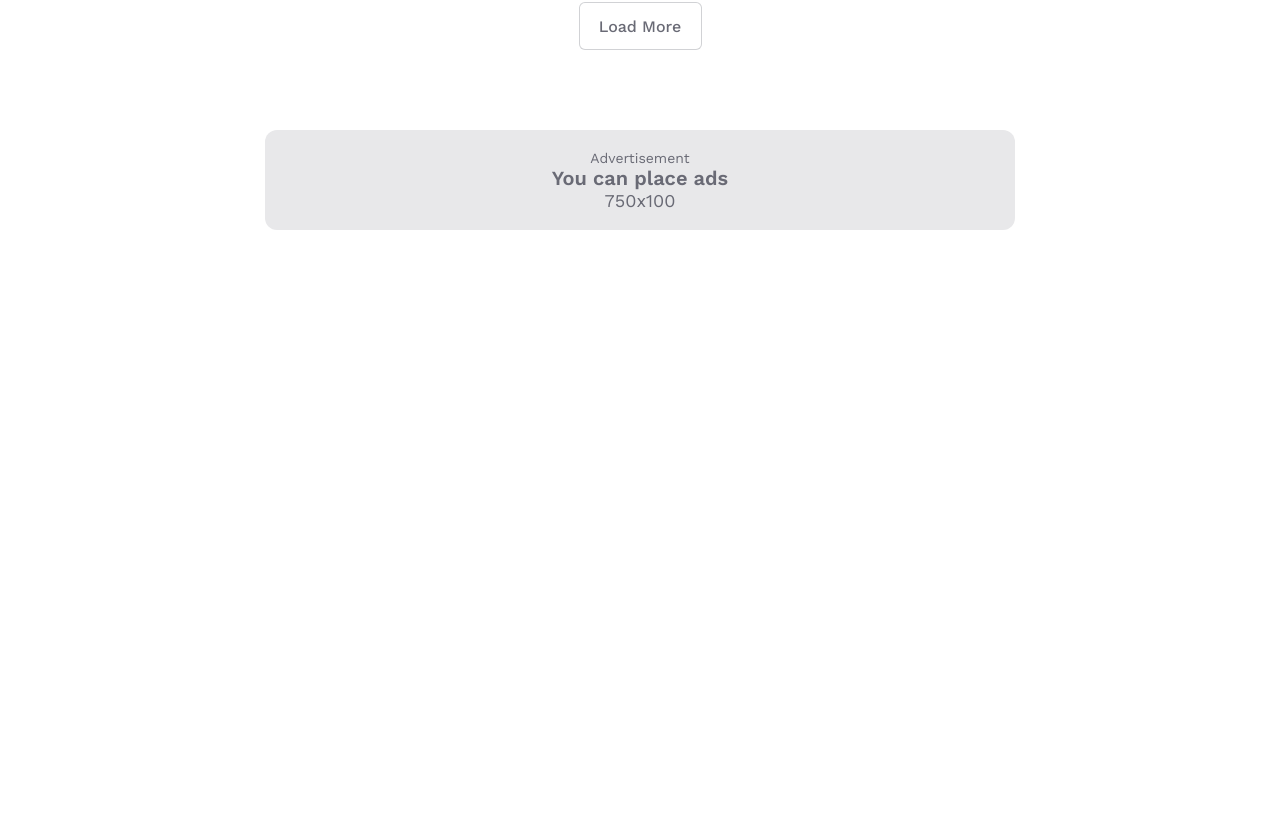
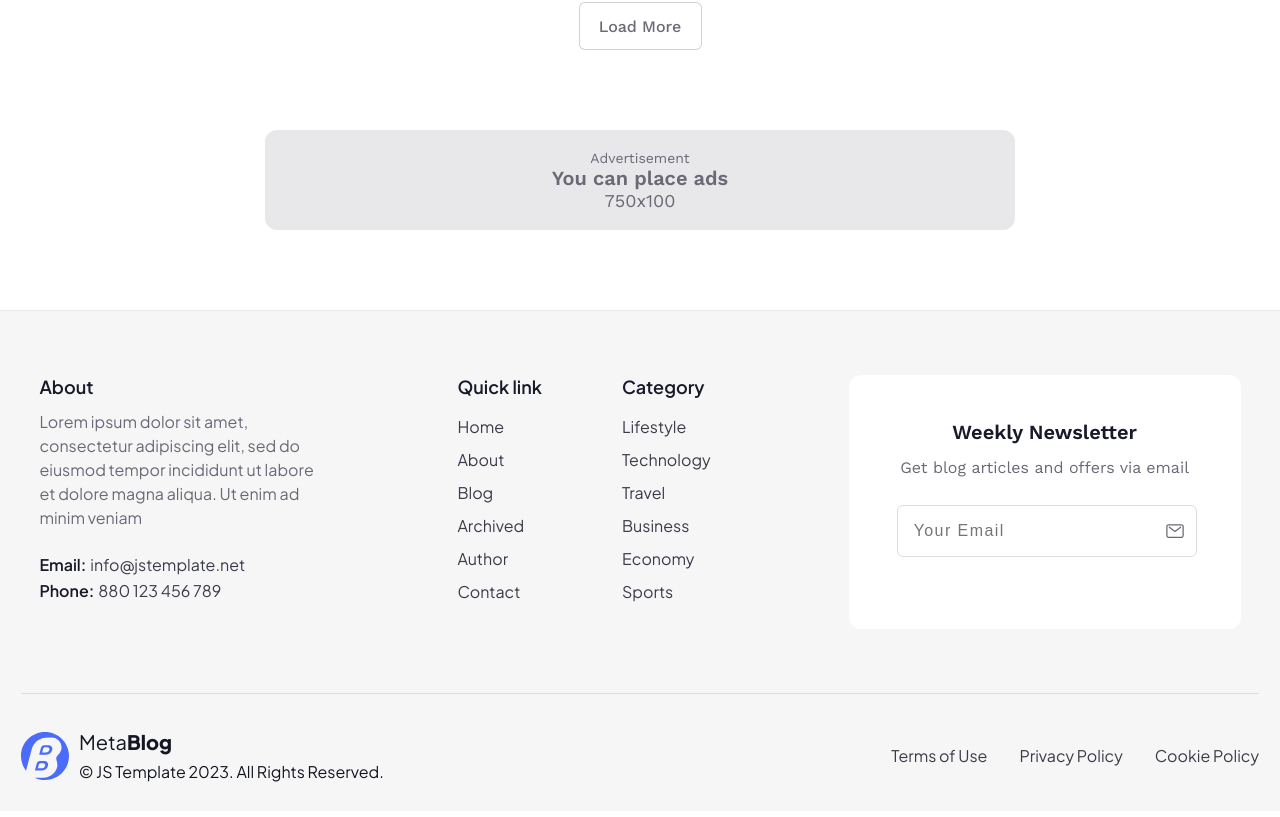
Before and after one commit to donerducktales/testproject, a Next.js app: page / in a window 1280 px wide. Shown: the part 1772-2589 px from the top of the page. Before the commit the page ends 2002 px from the top, so only its background shows below. Built offline with nearby package versions, Linux system fonts and the light colour scheme.

Commit message:
повністю зроблений футер, додано до нього новий шрифт в fonts.ts, невелика правка в header.css

```diff
--- a/app/assets/fonts/fonts.ts
+++ b/app/assets/fonts/fonts.ts
@@ -1,4 +1,4 @@
-import { Inter, Work_Sans } from "next/font/google";
+import { Inter, Plus_Jakarta_Sans, Work_Sans } from "next/font/google";
 
 export const work_sans = Work_Sans({
    subsets: ['latin'],
@@ -9,3 +9,8 @@ export const inter = Inter({
    subsets: ['latin'],
    weight: ['400'],
 });
+
+export const plus_jakarta_sans = Plus_Jakarta_Sans({
+   subsets: ['latin'],
+   weight: ['400', '600', '800'],
+});
--- /dev/null
+++ b/app/components/Footer/Footer.tsx
@@ -0,0 +1,115 @@
+import { plus_jakarta_sans, work_sans } from '@/app/assets/fonts/fonts';
+import '../Footer/footer.css'
+import Image from 'next/image';
+import mailIcon from '@/public/img/footer/mail.svg';
+import footerLogoIcon from '@/public/img/footer/footer-logo.svg'
+
+export default function Footer() {
+   return (
+      <footer className={`${plus_jakarta_sans.className} footer`}>
+         <footer className="footer_container">
+            <div className="footer_nav">
+               <div className="about">
+                  <div className="about_title">
+                     <p>About</p>
+                  </div>
+                  <div className="about_paragraph">
+                     <p>Lorem ipsum dolor sit amet, consectetur adipiscing elit, sed do eiusmod tempor incididunt ut labore et dolore magna aliqua. Ut enim ad minim veniam</p>
+                  </div>
+                  <div className="about_contacts">
+                     <p>
+                        <span style={{color: '#181A2A', fontWeight: '600', marginRight: '4px'}}>Email:</span>
+                        info@jstemplate.net
+                     </p>
+                     <p>
+                        <span style={{color: '#181A2A', fontWeight: '600', marginRight: '4px'}}>Phone:</span>
+                        880 123 456 789
+                     </p>
+                  </div>
+               </div>
+               <div className="footer_links">
+                  <div className="footer-links_column">
+                     <div className="column_header">
+                        <p>Quick link</p>
+                     </div>
+                     <div className="column-links">
+                        <p>Home</p>
+                        <p>About</p>
+                        <p>Blog</p>
+                        <p>Archived</p>
+                        <p>Author</p>
+                        <p>Contact</p>
+                     </div>
+                  </div>
+                  <div className="footer-links_column">
+                     <div className="column_header">
+                        <p>Category</p>
+                     </div>
+                     <div className="column-links">
+                        <p>Lifestyle</p>
+                        <p>Technology</p>
+                        <p>Travel</p>
+                        <p>Business</p>
+                        <p>Economy</p>
+                        <p>Sports</p>
+                     </div>
+                  </div>
+               </div>
+               <div className={`${work_sans.className} email-form_panel`}>
+                  <div className="email-form-panel_header">
+                     <h1 style={{
+                        fontWeight: '600',
+                        fontSize: '1.25rem',
+                        color: '#181A2A',
+                     }}>
+                        Weekly Newsletter</h1>
+                     <p style={{
+                        fontWeight: '400',
+                        fontSize: '1rem',
+                        color: '#696A75',
+                     }}
+                     >
+                        Get blog articles and offers via email
+                     </p>
+                  </div>
+                  <div className="email-form-panel_form">
+                     <input type="text" placeholder='Your Email' />
+                     <Image
+                        src={mailIcon}
+                        alt='mail'
+                        width={20}
+                        height={20}
+                        className='mail-icon'
+                     />
+                  </div>
+               </div>
+            </div>
+            <div className="footer_copyright">
+               <div className="copyright_logo">
+                  <Image
+                     src={footerLogoIcon}
+                     alt='footer logo icon'
+                     width={48}
+                     height={48}
+                     className='copyright-logo_icon'
+                  />
+                  <div className="copyright-logo_text">
+                     <p style={{fontSize: '1.25rem', fontWeight: '400', color: '#141624'}}>
+                        Meta
+                        <span style={{fontWeight: '800'}}>Blog</span>
+                     </p>
+                     <p style={{fontSize: '1rem', color: '#141624'}}>
+                        © JS Template 2023. All Rights Reserved.
+                     </p>
+                  </div>
+               </div>
+               <div className="copyright_links">
+                  <p>Terms of Use</p>
+                  <p>Privacy Policy</p>
+                  <p>Cookie Policy</p>
+               </div>
+            </div>
+         </footer>
+      </footer>
+   );
+}
--- /dev/null
+++ b/app/components/Footer/footer.css
@@ -0,0 +1,203 @@
+.footer {
+   width: 100%;
+   height: 500px;
+   display: flex;
+   justify-content: center;
+   margin-top: 80px;
+   background-color: #F6F6F7;
+   border-top: 1px solid #E8E8EA;
+}
+
+.footer_container {
+   max-width: 1238px;
+   width: 100%;
+   margin: 0 10px;
+   display: flex;
+   flex-direction: column;
+   align-items: center;
+}
+
+.footer_nav {
+   display: flex;
+   flex-direction: row;
+   gap: 138px;
+   margin: 64px 0;
+   flex-wrap: wrap;
+   justify-content: center;
+}
+
+.about {
+   max-width: 280px;
+   display: flex;
+   flex-direction: column;
+   align-items: start;
+}
+
+.about_title {
+   margin-bottom: 12px;
+}
+
+.about_title > p {
+   font-weight: 600;
+   font-size: 1.125rem;
+   color: #181A2A;
+}
+
+.about_paragraph {
+   margin-bottom: 24px;
+}
+
+.about_paragraph > p {
+   color: #696A75;
+   font-size: 16px;
+   line-height: 1.5rem;
+}
+
+.about_contacts {
+   display: flex;
+   flex-direction: column;
+   gap: 5px;
+}
+
+.about_contacts > p {
+   font-size: 16px;
+   color: #3B3C4A;
+}
+
+.footer_links {
+   display: flex;
+   flex-direction: row;
+   align-items: start;
+   gap: 80px;
+}
+
+.footer-links_column {
+   display: flex;
+   flex-direction: column;
+   align-items: start;
+}
+
+.column_header {
+   margin-bottom: 18px;
+}
+
+.column_header > p {
+   font-size: 1.125rem;
+   font-weight: 600;
+   color: #181A2A;
+}
+
+.column-links {
+   display: flex;
+   flex-direction: column;
+   gap: 12px;
+}
+
+.column-links > p {
+   color: #3B3C4A;
+   font-size: 1rem;
+   cursor: pointer;
+}
+
+.email-form_panel {
+   max-width: 392px;
+   width: 100%;
+   height: 254px;
+   background-color: white;
+   border-radius: 12px;
+   display: flex;
+   flex-direction: column;
+   align-items: center;
+}
+
+.email-form-panel_header {
+   display: flex;
+   flex-direction: column;
+   align-items: center;
+   margin-top: 32px;
+}
+
+.email-form-panel_form {
+   width: 320px;
+   height: 48px;
+   border-radius: 6px;
+   margin: 30px 36px 8px 36px;
+   display: flex;
+   justify-content: center;
+   align-items: center;
+}
+
+.email-form-panel_form > input {
+   width: 320px;
+   height: 48px;
+   border: 1px solid #DCDDDF;
+   border-radius: 6px;
+   outline: none;
+   color: #97989F;
+   font-size: 1rem;
+   letter-spacing: 0.09rem;
+   padding-right: 20px;
+   padding-left: 16px;
+   position: relative;
+   left: 12px;
+}
+
+.mail-icon {
+   position: relative;
+   right: 20px;
+   cursor: pointer;
+}
+
+.footer_copyright {
+   max-width: 1238px;
+   width: 100%;
+   margin: 0 10px;
+   border-top: 1px solid #DCDDDF;
+   display: flex;
+   flex-direction: row;
+   align-items: center;
+   justify-content: space-between;
+   padding: 35px 0;
+}
+
+.copyright_logo {
+   display: flex;
+   flex-direction: row;
+   align-items: center;
+}
+
+.copyright-logo_text {
+   display: flex;
+   flex-direction: column;
+   gap: 7px;
+   margin-left: 10px;
+}
+
+.copyright_links {
+   display: flex;
+   flex-direction: row;
+   gap: 32px;
+}
+
+.copyright_links > p {
+   color: #3B3C4A;
+}
+
+@media (max-width: 1221px) {
+   .footer {
+      height: 2000px;
+   }
+}
+
+@media (max-width: 800px) {
+   .footer_copyright {
+      flex-direction: column;
+      gap: 30px;
+   }
+}
+
+@media (max-width: 690px) {
+   .about {
+      align-items: center;
+   }
+}
--- a/app/components/Header/header.css
+++ b/app/components/Header/header.css
@@ -8,6 +8,7 @@ header {
 
 .header_container {
    max-width: 1238px;
+   width: 100%;
    height: 174px;
    display: flex;
    flex: 1 1 100%;
--- a/app/layout.tsx
+++ b/app/layout.tsx
@@ -2,7 +2,7 @@ import type { Metadata } from "next";
 import "./globals.css";
 import Header from "./components/Header/Header";
 import { work_sans } from "./assets/fonts/fonts";
-
+import Footer from "./components/Footer/Footer";
 
 export const metadata: Metadata = {
    title: "Home",
@@ -19,6 +19,7 @@ export default function RootLayout({
          <body className={work_sans.className}>
             <Header />
             {children}
+            <Footer />
          </body>
       </html>
    );
```
Also changed, not shown: public/img/footer/footer-logo.svg (added), public/img/footer/mail.svg (added).
